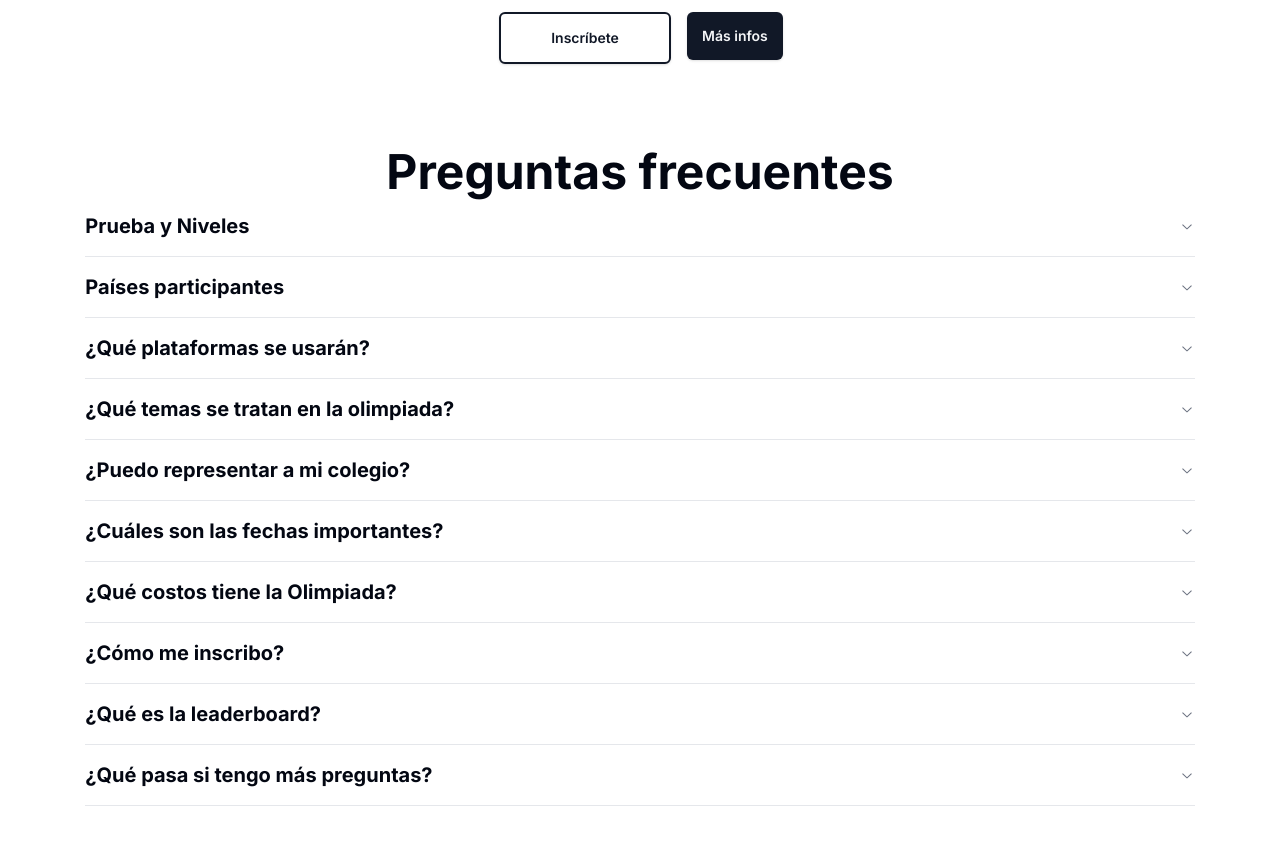
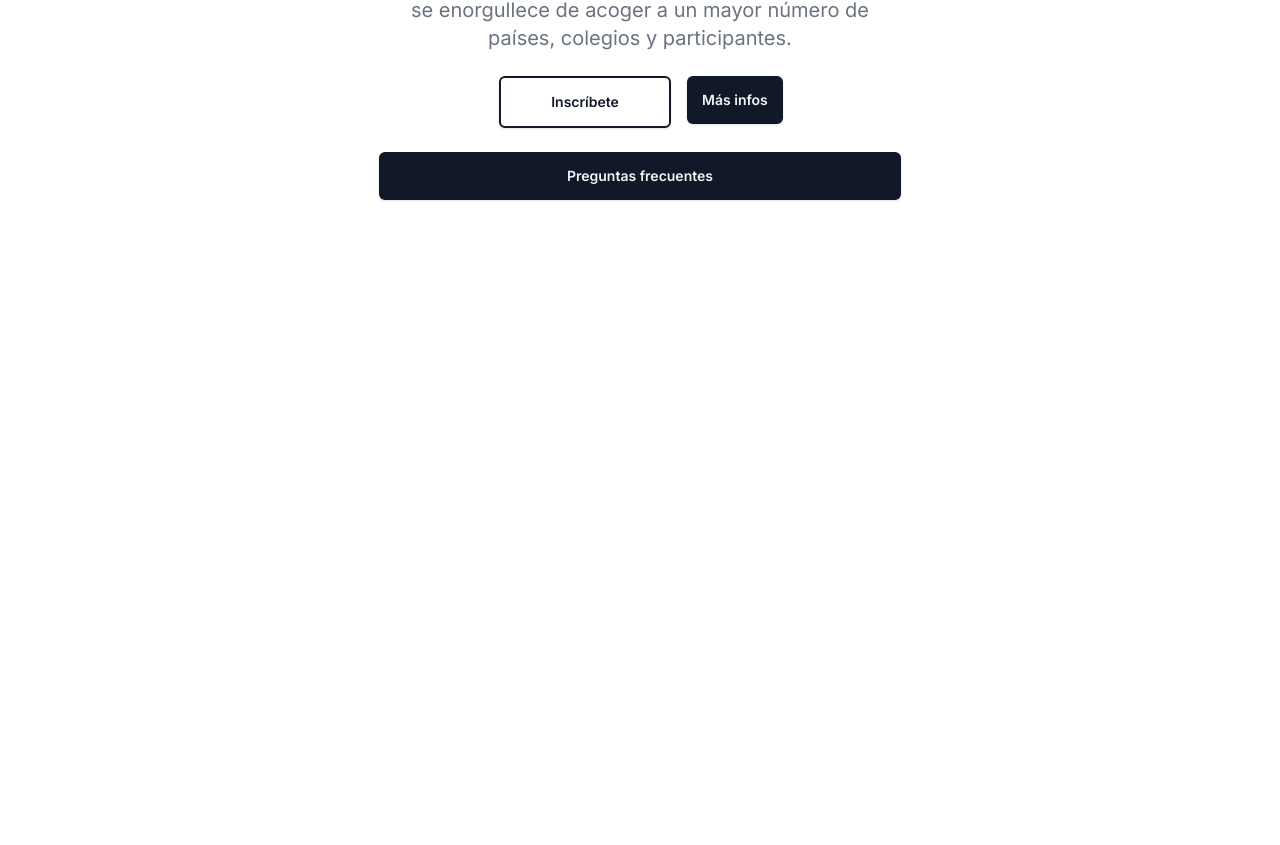
Before and after one commit to LeonardoZambranoL/cmi-ema-frontend, a Next.js app: page / in a window 1280 px wide. Shown: the part 521-1366 px from the top of the page. After the commit the page ends 800 px from the top, so only its background shows below. Built offline with nearby package versions, Linux system fonts and the light colour scheme.

Commit message:
faq moved to new page

```diff
--- a/src/app/page.tsx
+++ b/src/app/page.tsx
@@ -1,24 +1,17 @@
 import TwoLinkButtons from "@/components/Buttons/TwoLinkButtons";
+import VoidPrimaryButton from "@/components/Buttons/VoidPrimaryButton";
+import VoidSecondaryButton from "@/components/Buttons/VoidSecondaryButton";
 import BigHeader from "@/components/Headers/BigHeader";
-import MediumHeader from "@/components/Headers/MediumHeader";
-import SmallHeader from "@/components/Headers/SmallHeader";
 import Logo from "@/components/Logo";
 import MutedParagraph from "@/components/Paragraph/MutedParagraph";
-import {
-  Accordion,
-  AccordionContent,
-  AccordionItem,
-  AccordionTrigger,
-} from "@/components/ui/accordion";
 import { getFAQ } from "@/lib/utils";
+import Link from "next/link";
 
 export default function Home() {
   const title = "Competencia Matemática Intercolegial CMI 2024";
   const paragraph =
     "¡Bienvenidos a la Competencia Matemática Intercolegial CMI 2024! Este año, nuestra edición anual se enorgullece de acoger a un mayor número de países, colegios y participantes.";
 
-  const faqTitle = "Preguntas frecuentes";
-  const faqs = getFAQ();
   const inscribete = (
     <TwoLinkButtons
       callToActionContent="Inscríbete"
@@ -27,10 +20,9 @@ export default function Home() {
       otherLink="/about"
     ></TwoLinkButtons>
   );
-  //md:mt-7 lg:mt-12
   return (
     <>
-      <div className="flex flex-col gap-16">
+      <div className="flex flex-col gap-16 my-16">
         <div className="w-full flex flex-col items-center gap-4 text-center">
           <Logo dimension={100} className="" />
           <div className="container flex flex-col items-center text-center w-full">
@@ -40,27 +32,11 @@ export default function Home() {
             <MutedParagraph> {paragraph} </MutedParagraph>
           </div>
           <div>{inscribete}</div>
-        </div>
-        <div className="container items-start mb-10 md:mt-5">
-          <div className="container flex flex-col items-center text-center w-full">
-            <MediumHeader> {faqTitle} </MediumHeader>
+          <div className="container flex flex-col items-center text-center md:w-9/12 lg:w-6/12">
+            <Link href="/about/faq" className="w-full">
+              <VoidSecondaryButton>Preguntas frecuentes</VoidSecondaryButton>
+            </Link>
           </div>
-          <Accordion type="single" collapsible>
-            {faqs.map((faq, index) => (
-              <AccordionItem value={String(index)} key={index}>
-                <AccordionTrigger>
-                  <SmallHeader> {faq.question} </SmallHeader>
-                </AccordionTrigger>
-                <AccordionContent>
-                  <div className="mx-2">
-                    <span className="md:text-base lg:text-lg whitespace-pre-line">
-                      {faq.answer}
-                    </span>
-                  </div>
-                </AccordionContent>
-              </AccordionItem>
-            ))}
-          </Accordion>
         </div>
       </div>
     </>
```
